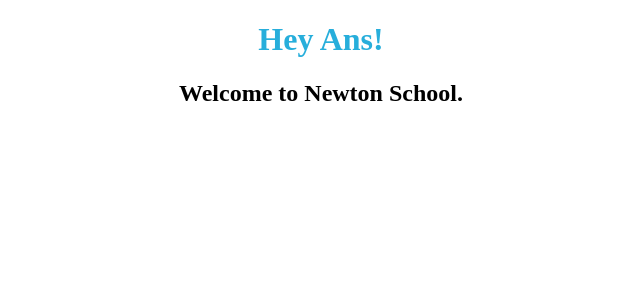
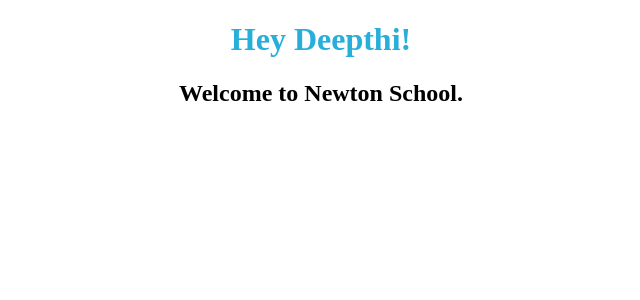
Before and after one commit to deepthi248/React-Assignments---Set-1---Greetings-with-Props, a React app: page / in a window 1280 px wide. Shown: the top 300 px of the page, without its empty margins (319-959 px from the left). Built offline with nearby package versions, Linux system fonts and the light colour scheme.

Commit message:
Update App.js

```diff
--- a/src/components/App.js
+++ b/src/components/App.js
@@ -1,24 +1,12 @@
-import React from "react";
-
+import React, { useState } from "react";
 import '../styles/App.css';
-
 import Welcome from './Welcome';
 
-
-
-
 const App = () => {
-
   return (
-
-    <Welcome name="Ans" />
-
+    <Welcome name="Deepthi" />
   )
-
 }
 
 
-
-
-
 export default App;
```
